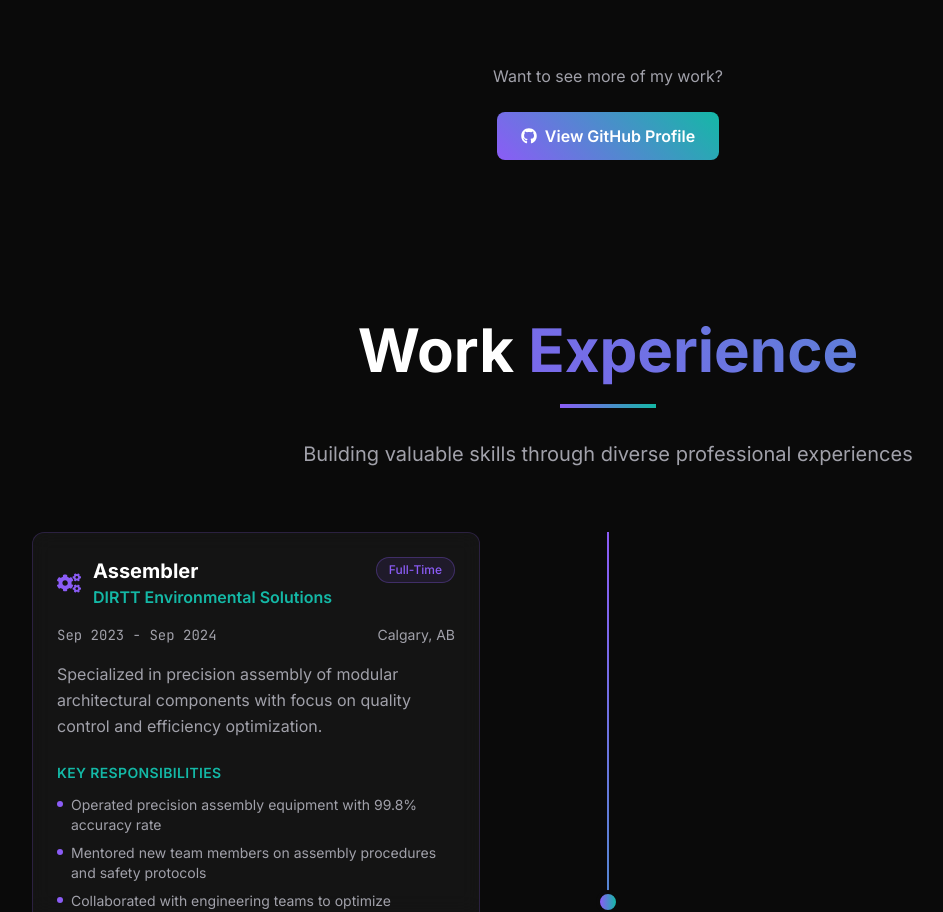
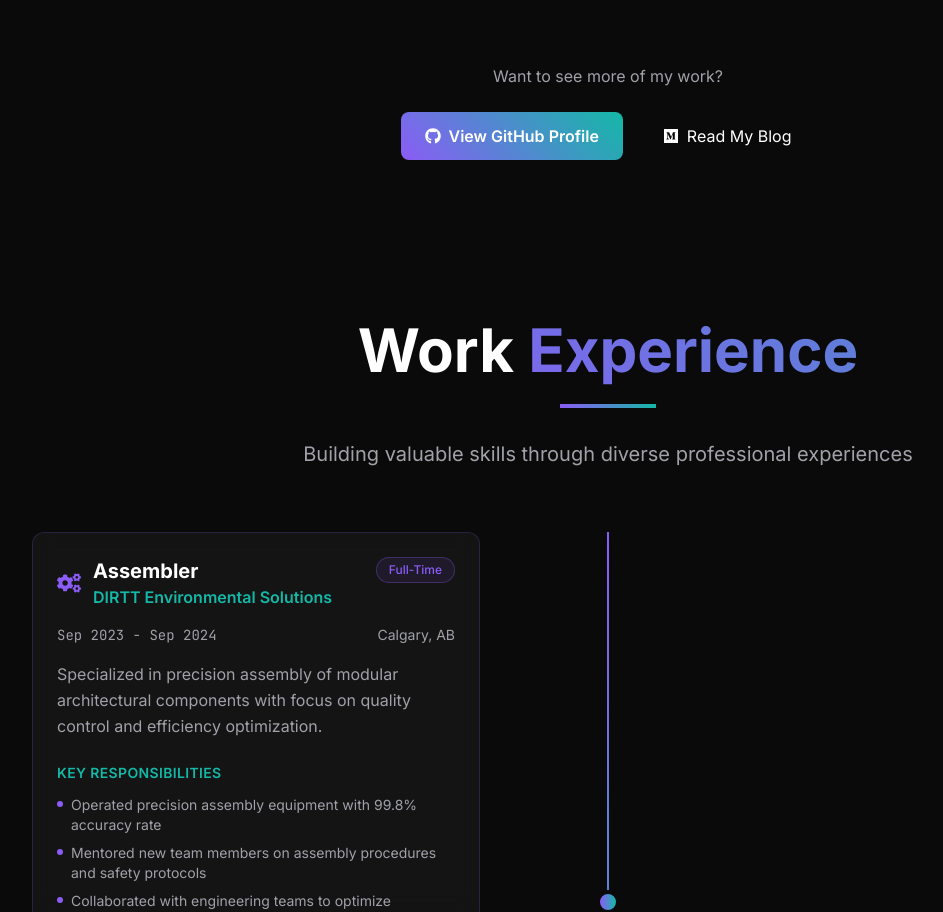
Before and after one commit to InfamousMorningstar/SAportfolio, a Next.js app: page / in a window 1280 px wide. Shown: the part 3178-4090 px from the top of the page, without its empty margins (32-975 px from the left). Built offline with nearby package versions, Linux system fonts and the light colour scheme.

Commit message:
Add Medium blog button to Projects section CTA

```diff
--- a/src/components/Projects.tsx
+++ b/src/components/Projects.tsx
@@ -1,7 +1,7 @@
 'use client';
 
 import { motion } from 'framer-motion';
-import { FaGithub, FaExternalLinkAlt, FaServer, FaChartLine, FaRobot } from 'react-icons/fa';
+import { FaGithub, FaExternalLinkAlt, FaServer, FaChartLine, FaRobot, FaMedium } from 'react-icons/fa';
 
 const projects = [
   {
@@ -210,6 +210,7 @@ export default function Projects() {
           viewport={{ once: true }}
         >
           <p className="text-muted mb-6">Want to see more of my work?</p>
+          <div className="flex flex-col sm:flex-row gap-4 justify-center items-center">
             <motion.a
               href="https://github.com/InfamousMorningstar"
               target="_blank"
@@ -221,6 +222,19 @@ export default function Projects() {
               <FaGithub />
               <span>View GitHub Profile</span>
             </motion.a>
+
+            <motion.a
+              href="https://medium.com/@Infamous_Morningstar"
+              target="_blank"
+              rel="noopener noreferrer"
+              className="btn-secondary inline-flex items-center space-x-2 px-6 py-3"
+              whileHover={{ scale: 1.05 }}
+              whileTap={{ scale: 0.95 }}
+            >
+              <FaMedium />
+              <span>Read My Blog</span>
+            </motion.a>
+          </div>
         </motion.div>
       </div>
     </section>
```
Lines whose indentation alone changed are shown as unchanged.
